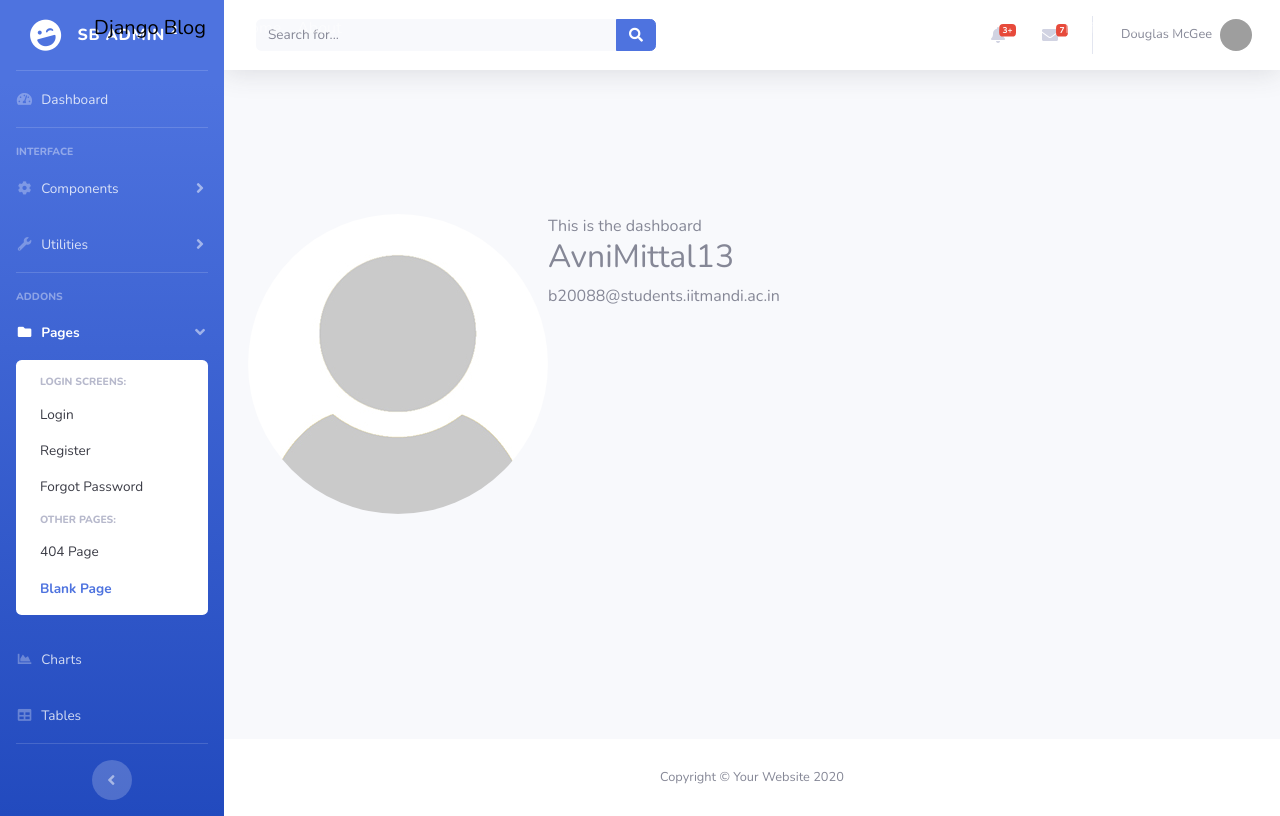
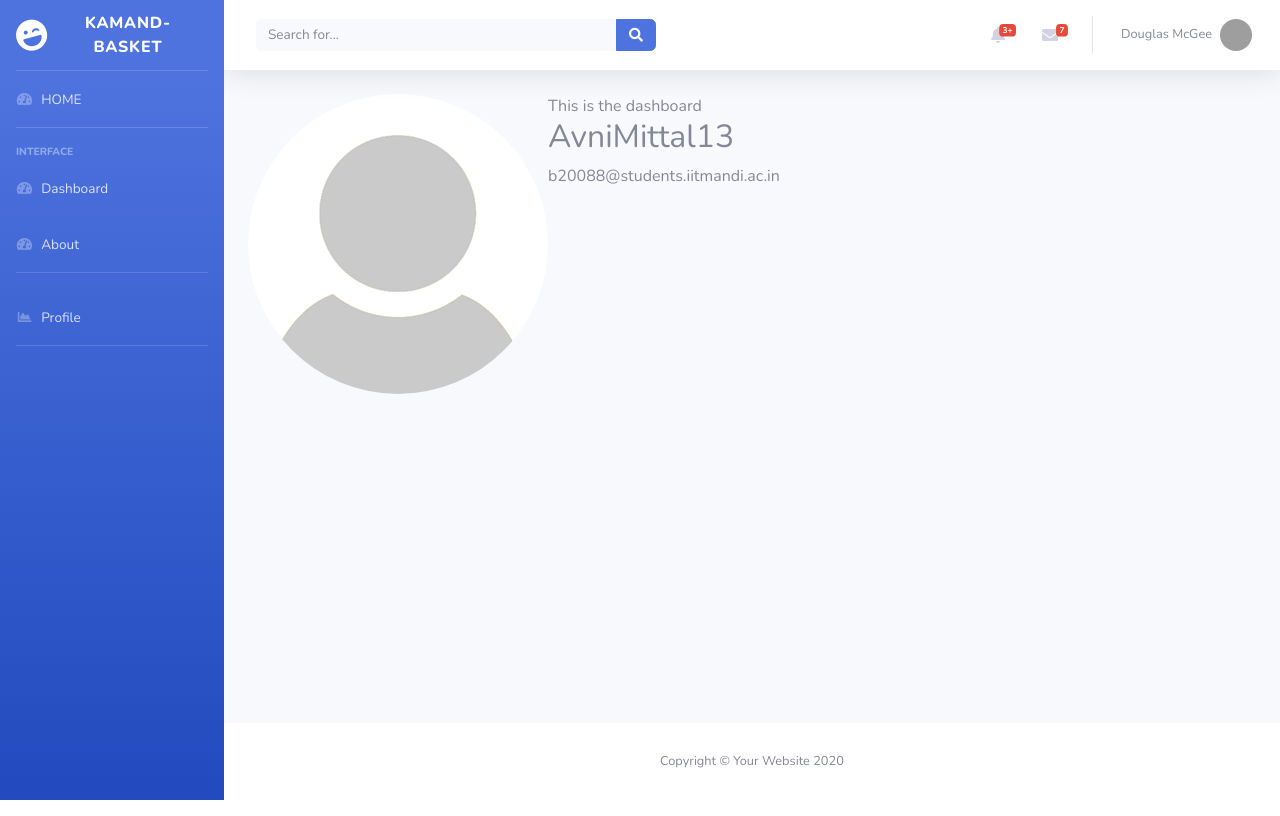
Before and after one commit to Debug-Dreams/Course-basket, a Django app: page /dashboard/ in a window 1280 px wide. Run offline with Django 4.2, Linux system fonts and the light colour scheme; a user stored in the database is signed in; data comes from the database, SQL or seed files in the repository; both versions use the stored data as it was after the commit; some libraries are stand-ins or nearby versions; grey boxes are pictures that could not be loaded.

Commit message:
changes in dashboard links

```diff
--- a/course_basket/home/templates/home/base.html
+++ b/course_basket/home/templates/home/base.html
@@ -56,7 +56,7 @@
                       <div class="sidebar-brand-icon rotate-n-15">
                           <i class="fas fa-laugh-wink"></i>
                       </div>
-                      <div class="sidebar-brand-text mx-3">SB Admin <sup>2</sup></div>
+                      <div class="sidebar-brand-text mx-3">KAMAND-BASKET</div>
                   </a>
 
                   <!-- Divider -->
@@ -64,9 +64,9 @@
 
                   <!-- Nav Item - Dashboard -->
                   <li class="nav-item">
-                      <a class="nav-link" href="index.html">
+                      <a class="nav-link" href="{% url 'landing-page' %}">
                           <i class="fas fa-fw fa-tachometer-alt"></i>
-                          <span>Dashboard</span></a>
+                          <span>HOME</span></a>
                   </li>
 
                   <!-- Divider -->
@@ -79,90 +79,40 @@
 
                   <!-- Nav Item - Pages Collapse Menu -->
                   <li class="nav-item">
-                      <a class="nav-link collapsed" href="#" data-toggle="collapse" data-target="#collapseTwo"
-                          aria-expanded="true" aria-controls="collapseTwo">
-                          <i class="fas fa-fw fa-cog"></i>
-                          <span>Components</span>
-                      </a>
-                      <div id="collapseTwo" class="collapse" aria-labelledby="headingTwo" data-parent="#accordionSidebar">
-                          <div class="bg-white py-2 collapse-inner rounded">
-                              <h6 class="collapse-header">Custom Components:</h6>
-                              <a class="collapse-item" href="buttons.html">Buttons</a>
-                              <a class="collapse-item" href="cards.html">Cards</a>
-                          </div>
-                      </div>
+                      <a class="nav-link" href="index.html">
+                          <i class="fas fa-fw fa-tachometer-alt"></i>
+                          <span>Dashboard</span></a>
                   </li>
 
                   <!-- Nav Item - Utilities Collapse Menu -->
                   <li class="nav-item">
-                      <a class="nav-link collapsed" href="#" data-toggle="collapse" data-target="#collapseUtilities"
-                          aria-expanded="true" aria-controls="collapseUtilities">
-                          <i class="fas fa-fw fa-wrench"></i>
-                          <span>Utilities</span>
-                      </a>
-                      <div id="collapseUtilities" class="collapse" aria-labelledby="headingUtilities"
-                          data-parent="#accordionSidebar">
-                          <div class="bg-white py-2 collapse-inner rounded">
-                              <h6 class="collapse-header">Custom Utilities:</h6>
-                              <a class="collapse-item" href="utilities-color.html">Colors</a>
-                              <a class="collapse-item" href="utilities-border.html">Borders</a>
-                              <a class="collapse-item" href="utilities-animation.html">Animations</a>
-                              <a class="collapse-item" href="utilities-other.html">Other</a>
-                          </div>
-                      </div>
+                      <a class="nav-link" href="{% url 'about-page' %}">
+                          <i class="fas fa-fw fa-tachometer-alt"></i>
+                          <span>About</span></a>
                   </li>
 
                   <!-- Divider -->
                   <hr class="sidebar-divider">
 
                   <!-- Heading -->
-                  <div class="sidebar-heading">
-                      Addons
-                  </div>
+
 
                   <!-- Nav Item - Pages Collapse Menu -->
-                  <li class="nav-item active">
-                      <a class="nav-link" href="#" data-toggle="collapse" data-target="#collapsePages" aria-expanded="true"
-                          aria-controls="collapsePages">
-                          <i class="fas fa-fw fa-folder"></i>
-                          <span>Pages</span>
-                      </a>
-                      <div id="collapsePages" class="collapse show" aria-labelledby="headingPages"
-                          data-parent="#accordionSidebar">
-                          <div class="bg-white py-2 collapse-inner rounded">
-                              <h6 class="collapse-header">Login Screens:</h6>
-                              <a class="collapse-item" href="login.html">Login</a>
-                              <a class="collapse-item" href="register.html">Register</a>
-                              <a class="collapse-item" href="forgot-password.html">Forgot Password</a>
-                              <div class="collapse-divider"></div>
-                              <h6 class="collapse-header">Other Pages:</h6>
-                              <a class="collapse-item" href="404.html">404 Page</a>
-                              <a class="collapse-item active" href="blank.html">Blank Page</a>
-                          </div>
-                      </div>
-                  </li>
+
 
                   <!-- Nav Item - Charts -->
                   <li class="nav-item">
-                      <a class="nav-link" href="charts.html">
+                      <a class="nav-link" href="{% url 'profile' %}">
                           <i class="fas fa-fw fa-chart-area"></i>
-                          <span>Charts</span></a>
+                          <span>Profile</span></a>
                   </li>
 
-                  <!-- Nav Item - Tables -->
-                  <li class="nav-item">
-                      <a class="nav-link" href="tables.html">
-                          <i class="fas fa-fw fa-table"></i>
-                          <span>Tables</span></a>
-                  </li>
 
                   <!-- Divider -->
                   <hr class="sidebar-divider d-none d-md-block">
 
                   <!-- Sidebar Toggler (Sidebar) -->
-                  <div class="text-center d-none d-md-inline">
-                      <button class="rounded-circle border-0" id="sidebarToggle"></button>
-                  </div>
+
 
               </ul>
               <!-- End of Sidebar -->
--- a/course_basket/home/templates/home/index.html
+++ b/course_basket/home/templates/home/index.html
@@ -102,7 +102,7 @@
         </div>
         <div class="col-lg-6 order-1 order-lg-2 hero-img" data-aos="fade-left">
           <img src="home/assets/img/hero-img.png" class="img-fluid" alt="">
-          <img src="{% static 'home/assets/img/hero-img.png' %}" alt="My image">
+
         </div>
       </div>
     </div>
--- a/course_basket/home/urls.py
+++ b/course_basket/home/urls.py
@@ -4,4 +4,5 @@ from . import views
 urlpatterns = [
     path('', views.home, name = 'landing-page'),
     path('about', views.about, name = 'about-page')
+
 ]
--- a/course_basket/users/templates/users/dashboard.html
+++ b/course_basket/users/templates/users/dashboard.html
@@ -6,36 +6,7 @@
 
 
 {% block b%}
-<br>
-<br>
-<br>
-<br>
-<br>
-<nav class="navbar navbar-expand-md navbar-dark bg-steel fixed-top">
-    <div class="container">
-      <a class="navbar-brand mr-4" style="color:black;" href="{% url 'landing-page' %}">Django Blog</a>
-      <button class="navbar-toggler"style="color:black; type="button" data-toggle="collapse" data-target="#navbarToggle" aria-controls="navbarToggle" aria-expanded="false" aria-label="Toggle navigation">
-      <span class="navbar-toggler-icon"></span>
-      </button>
-      <div class="collapse navbar-collapse" id="navbarToggle">
-        <div class="navbar-nav mr-auto">
-          <a class="nav-item nav-link" href="{% url 'landing-page' %}">Home</a>
-          <a class="nav-item nav-link" href="{% url 'about-page' %}">About</a>
-        </div>
-        <!-- Navbar Right Side -->
-        <div class="navbar-nav">
 
-        {% if user.is_authenticated %}
-            <a class="nav-item nav-link" href="{% url 'profile' %}">Profile</a>
-            <a class="nav-item nav-link" href="{% url 'logout' %}">Logout</a>
-        {% else %}
-            <a class="nav-item nav-link" href="{% url 'login' %}">Login</a>
-            <a class="nav-item nav-link" href="{% url 'register' %}">Register</a>
-        {% endif %}
-        </div>
-      </div>
-    </div>
-  </nav>
 
 
 
--- a/course_basket/users/templates/users/login.html
+++ b/course_basket/users/templates/users/login.html
@@ -1,4 +1,4 @@
-{% extends "home/base.html" %}
+
 
 {% load crispy_forms_tags %}
 
--- a/course_basket/users/templates/users/logout.html
+++ b/course_basket/users/templates/users/logout.html
@@ -1,4 +1,4 @@
-{% extends "home/base.html" %}
+
 
 {% block content %}
 
```
Also changed, not shown: course_basket/db.sqlite3.
